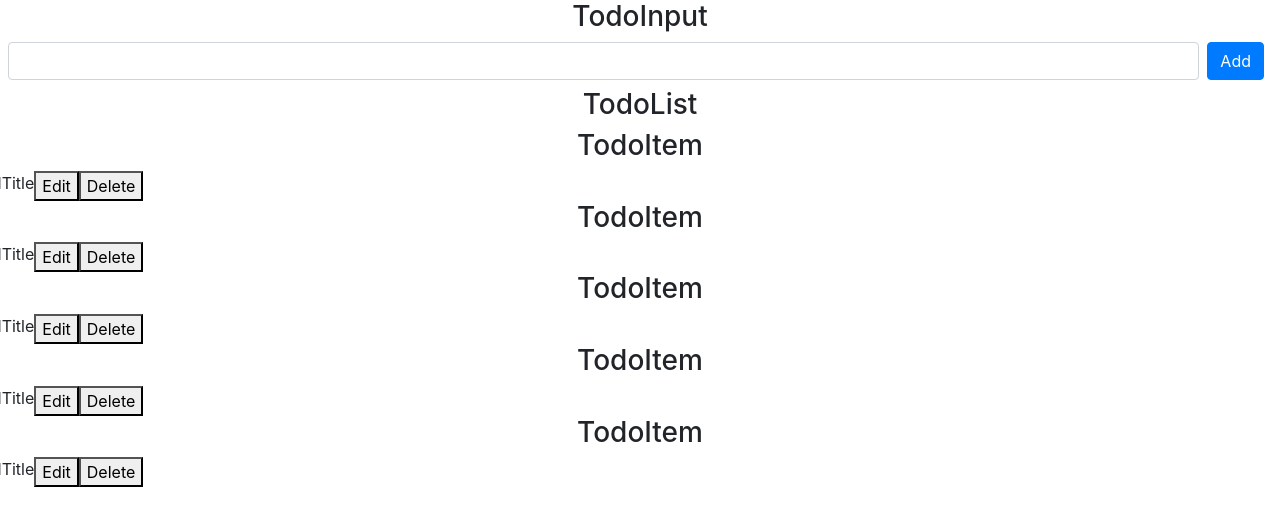
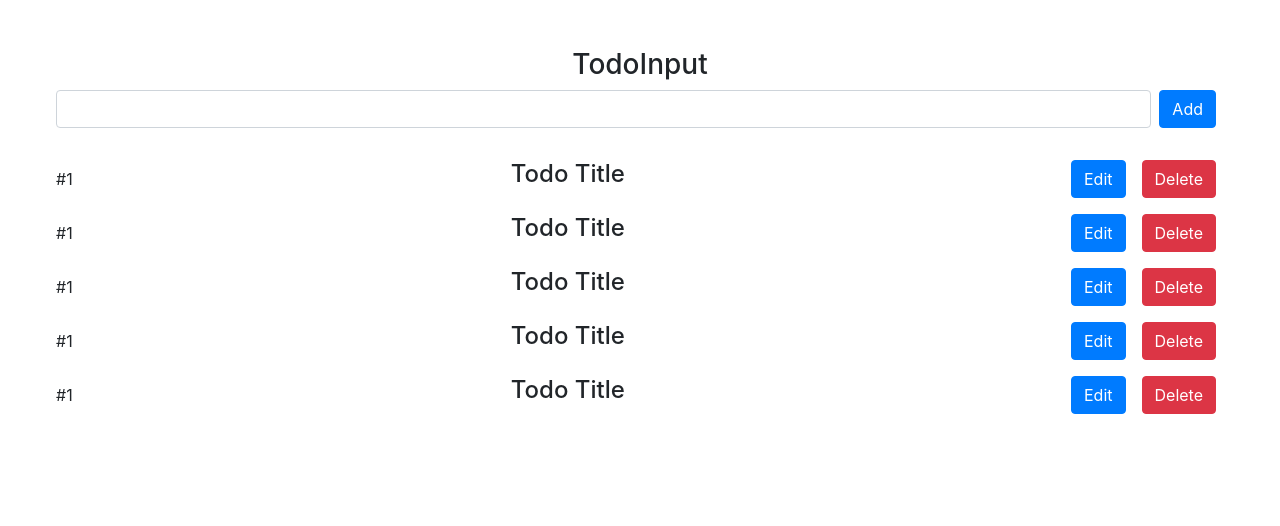
Before and after one commit to Leith-Gharbi/todolist, a React (Create React App) app: page / in a window 1280 px wide. Shown: the top 526 px of the page. Built offline with nearby package versions, Linux system fonts and the light colour scheme.

Commit message:
added bootstrap style to components

```diff
--- a/src/App.js
+++ b/src/App.js
@@ -5,8 +5,7 @@ import TodoList from './components/TodoList';
 import 'bootstrap/dist/css/bootstrap.css';
 function App() {
   return (
-    <div className="App">
-
+    <div className="App m-5">
 <TodoInput/>
 <TodoList/>
     </div>
--- a/src/components/TodoItem.jsx
+++ b/src/components/TodoItem.jsx
@@ -2,12 +2,14 @@ import React from 'react';
 
 const TodoItem = () => {
     return ( <>
-    <h3>TodoItem</h3>
-    <div className="row">
+    <div className="row mx-2 align-items-center">
         <div>#1</div>
-        <div>Title</div>
-        <button>Edit</button>
-        <button>Delete</button>
+        <div className="col"><h4>Todo Title</h4></div>
+        <button
+        className="btn btn-primary m-2">
+            Edit</button>
+        <button className="btn btn-danger m-2">
+            Delete</button>
     </div>
     </> );
 }
--- a/src/components/TodoList.jsx
+++ b/src/components/TodoList.jsx
@@ -2,14 +2,14 @@ import React, { Component } from 'react';
 import TodoItem from './TodoItem';
 
 const TodoList = () => {
-    return (  <>
-    <h3>TodoList</h3>
+    return (
+    <div className="my-4">
     <TodoItem/>
     <TodoItem/>
     <TodoItem/>
     <TodoItem/>
     <TodoItem/>
-    </>);
+    </div> );
 }
 
 export default TodoList;
```
